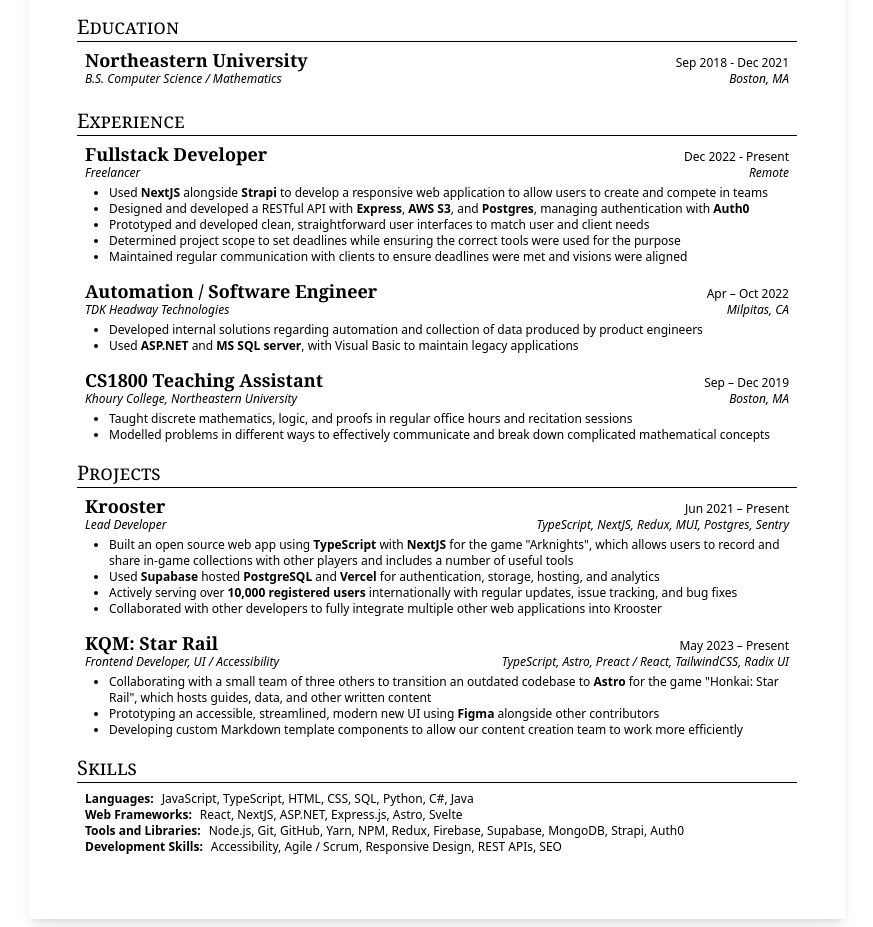
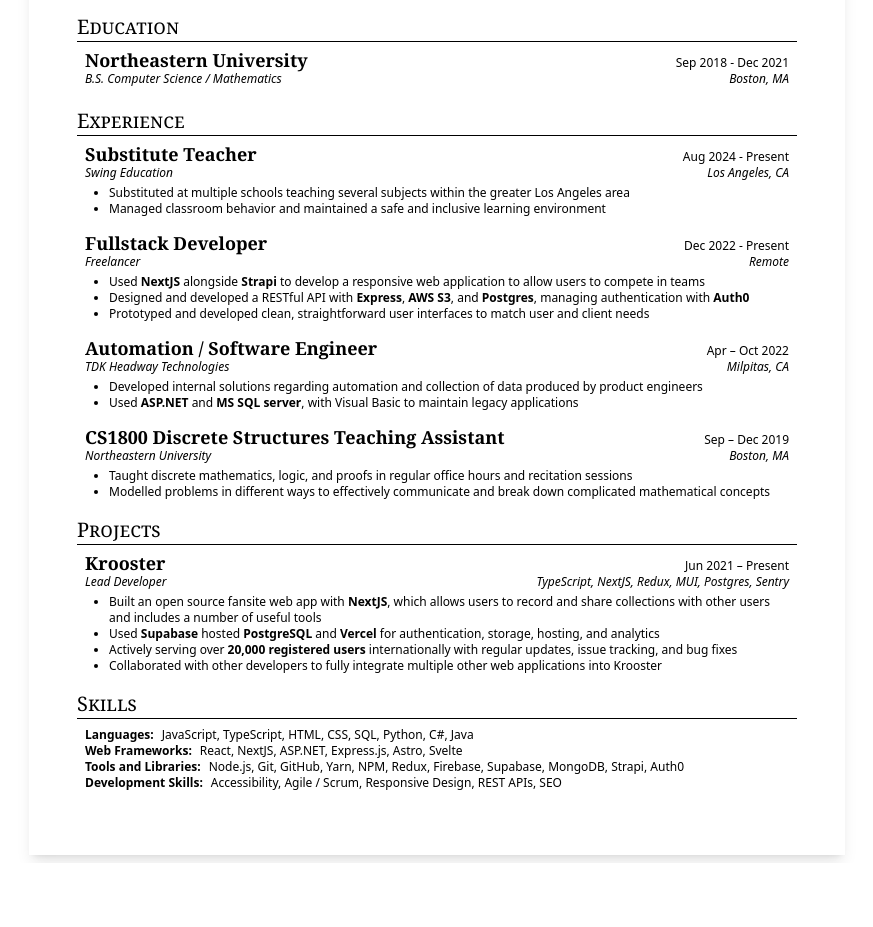
Before and after one commit to neeia/portfolio, an Astro site: page /resume in a window 1280 px wide. Shown: the part 139-1066 px from the top of the page, without its empty margins (203-1076 px from the left). After the commit the page ends 1002 px from the top, so only its background shows below. Built offline with nearby package versions, Linux system fonts and the light colour scheme; Astro itself is replaced by a stand-in of ours.

Commit message:
update resume

```diff
--- a/src/pages/resume.astro
+++ b/src/pages/resume.astro
@@ -7,7 +7,7 @@ import Header from "../components/resume/Header.astro";
 import SectionBlock from "../components/resume/SectionBlock.astro";
 
 const skills = {
-  Languages: [
+  "Languages": [
     "JavaScript",
     "TypeScript",
     "HTML",
@@ -72,6 +72,21 @@ const skills = {
       <h2>Experience</h2>
       <ul>
         <SectionBlock
+          title="Substitute Teacher"
+          sub="Swing Education"
+          date="Aug 2024 - Present"
+          location="Los Angeles, CA"
+        >
+          <li>
+            Substituted at multiple schools teaching several subjects within the
+            greater Los Angeles area
+          </li>
+          <li>
+            Managed classroom behavior and maintained a safe and inclusive
+            learning environment
+          </li>
+        </SectionBlock>
+        <SectionBlock
           sub="Freelancer"
           title="Fullstack Developer"
           date="Dec 2022 - Present"
@@ -79,25 +94,16 @@ const skills = {
         >
           <li>
             Used <b>NextJS</b> alongside <b>Strapi</b> to develop a responsive web
-            application to allow users to create and compete in teams
+            application to allow users to compete in teams
           </li>
           <li>
             Designed and developed a RESTful API with <b>Express</b>,
-            <b>AWS S3</b>, and <b>Postgres</b>, managing authentication with <b
-              >Auth0</b
-            >
+            <b>AWS S3</b>, and <b>Postgres</b>, managing authentication with
+            <b>Auth0</b>
           </li>
           <li>
             Prototyped and developed clean, straightforward user interfaces to
             match user and client needs
-          </li>
-          <li>
-            Determined project scope to set deadlines while ensuring the correct
-            tools were used for the purpose
-          </li>
-          <li>
-            Maintained regular communication with clients to ensure deadlines
-            were met and visions were aligned
           </li>
         </SectionBlock>
         <SectionBlock
@@ -116,8 +122,8 @@ const skills = {
           </li>
         </SectionBlock>
         <SectionBlock
-          title="CS1800 Teaching Assistant"
-          sub="Khoury College, Northeastern University"
+          title="CS1800 Discrete Structures Teaching Assistant"
+          sub="Northeastern University"
           date="Sep – Dec 2019"
           location="Boston, MA"
         >
@@ -142,42 +148,21 @@ const skills = {
           date="Jun 2021 – Present"
         >
           <li>
-            Built an open source web app using <b>TypeScript</b> with
-            <b>NextJS</b> for the game "Arknights", which allows users to record
-            and share in-game collections with other players and includes a number
-            of useful tools
+            Built an open source fansite web app with <b>NextJS</b>, which
+            allows users to record and share collections with other users and
+            includes a number of useful tools
           </li>
           <li>
             Used <b>Supabase</b> hosted <b>PostgreSQL</b> and <b>Vercel</b> for authentication,
             storage, hosting, and analytics
           </li>
           <li>
-            Actively serving over <b>10,000 registered users</b> internationally
+            Actively serving over <b>20,000 registered users</b> internationally
             with regular updates, issue tracking, and bug fixes
           </li>
           <li>
             Collaborated with other developers to fully integrate multiple other
             web applications into Krooster
-          </li>
-        </SectionBlock>
-        <SectionBlock
-          title="KQM: Star Rail"
-          sub="Frontend Developer, UI / Accessibility"
-          location="TypeScript, Astro, Preact / React, TailwindCSS, Radix UI"
-          date="May 2023 – Present"
-        >
-          <li>
-            Collaborating with a small team of three others to transition an
-            outdated codebase to <b>Astro</b> for the game "Honkai: Star Rail", which
-            hosts guides, data, and other written content
-          </li>
-          <li>
-            Prototyping an accessible, streamlined, modern new UI using
-            <b>Figma</b> alongside other contributors
-          </li>
-          <li>
-            Developing custom Markdown template components to allow our content
-            creation team to work more efficiently
           </li>
         </SectionBlock>
       </ul>
```
